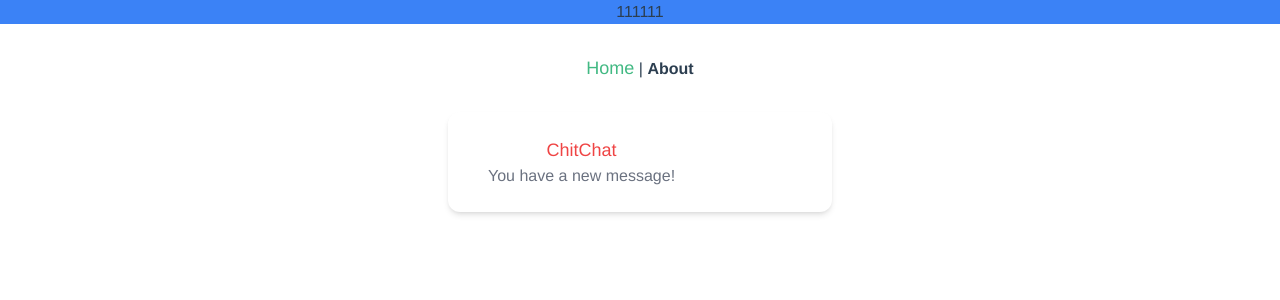
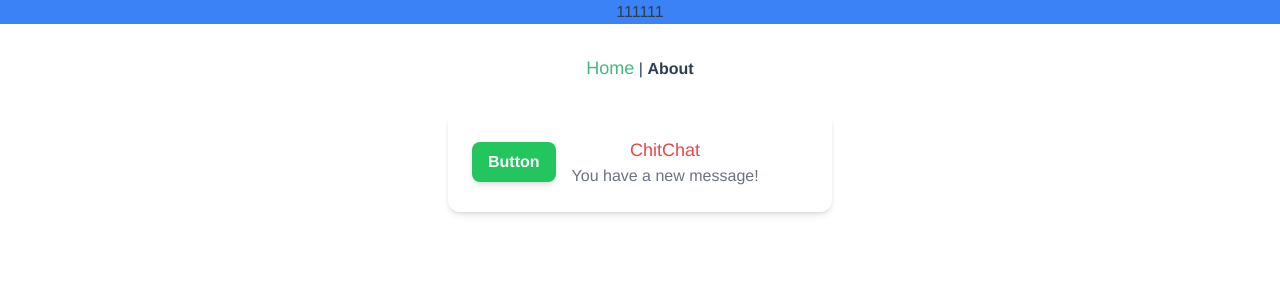
Before and after one commit to sroxck/sims-admin-vue2.7-template, a Vue app: page /#/ in a window 1280 px wide. Shown: the top 300 px of the page. Built offline with nearby package versions, Linux system fonts and the light colour scheme.

Commit message:
增加setup tsx支持,引入element

```diff
--- a/babel.config.js
+++ b/babel.config.js
@@ -1,5 +1,10 @@
 module.exports = {
   presets: [
-    '@vue/cli-plugin-babel/preset'
-  ]
-}
+    [
+      "@vue/babel-preset-jsx",
+      {
+        compositionAPI: true,
+      },
+    ],
+  ],
+};
--- a/package.json
+++ b/package.json
@@ -8,7 +8,11 @@
     "test": "vue-cli-service test:unit"
   },
   "dependencies": {
+    "@vue/babel-helper-vue-jsx-merge-props": "^1.2.1",
+    "@vue/babel-preset-jsx": "^1.3.1",
+    "@vueuse/core": "^9.1.0",
     "core-js": "^3.8.3",
+    "pinia": "^2.0.17",
     "vue": "^2.7.8",
     "vue-router": "^3.5.1"
   },
--- a/src/main.ts
+++ b/src/main.ts
@@ -4,7 +4,9 @@ import router from './router'
 import './style/index.scss'
 Vue.config.productionTip = false
 // import "tailwindcss/tailwind.css"
+import {store} from './store/index'
 new Vue({
   router,
+  pinia:store,
   render: h => h(App)
 }).$mount('#app')
--- /dev/null
+++ b/src/views/test.scss
@@ -0,0 +1,6 @@
+.btn {
+  @apply py-2 px-4 font-semibold rounded-lg shadow-md;
+}
+.btn-green {
+  @apply text-white bg-green-500 hover:bg-green-700;
+}
--- a/src/views/test.tsx
+++ b/src/views/test.tsx
@@ -1,20 +1,31 @@
-import { defineComponent,computed ,inject,ref} from "vue"
+import {useStore,storeToRefs} from '@/store/index'
+import { ref, onMounted,defineComponent, computed } from "vue";
+
+import './test.scss'
 export default defineComponent({
+  setup() {
+   const store1= useStore()
+   const {res} = storeToRefs(store1)
+   console.log(store1,res.value = '22');
 
-   setup(props,ctx) {
-      const res = 333
-      return {res}
 
-    },
-    render(){
-
-     return <div class="p-6 max-w-sm mx-auto bg-white rounded-xl shadow-md flex items-center space-x-4">
+    const count = ref(0);
+    const refH1 = ref(null);
+    onMounted(() => {
+    });
+    setTimeout(() => {
+      count.value = 12;
+    }, 1000);
+    return () => (
+      <div class=" p-6 max-w-sm mx-auto bg-white rounded-xl shadow-md flex items-center space-x-4">
         <div class="flex-shrink-0">
+          <button class="btn btn-green">Button</button>
         </div>
         <div>
           <div class=" font-medium text-red-500 text-lg">ChitChat</div>
           <p class="text-gray-500">You have a new message!</p>
         </div>
       </div>
-    }
+    );
+  },
 })
```
Also changed, not shown: 2 other files (tests, documents, lock files or other folders). Lines whose indentation alone changed are shown as unchanged.
